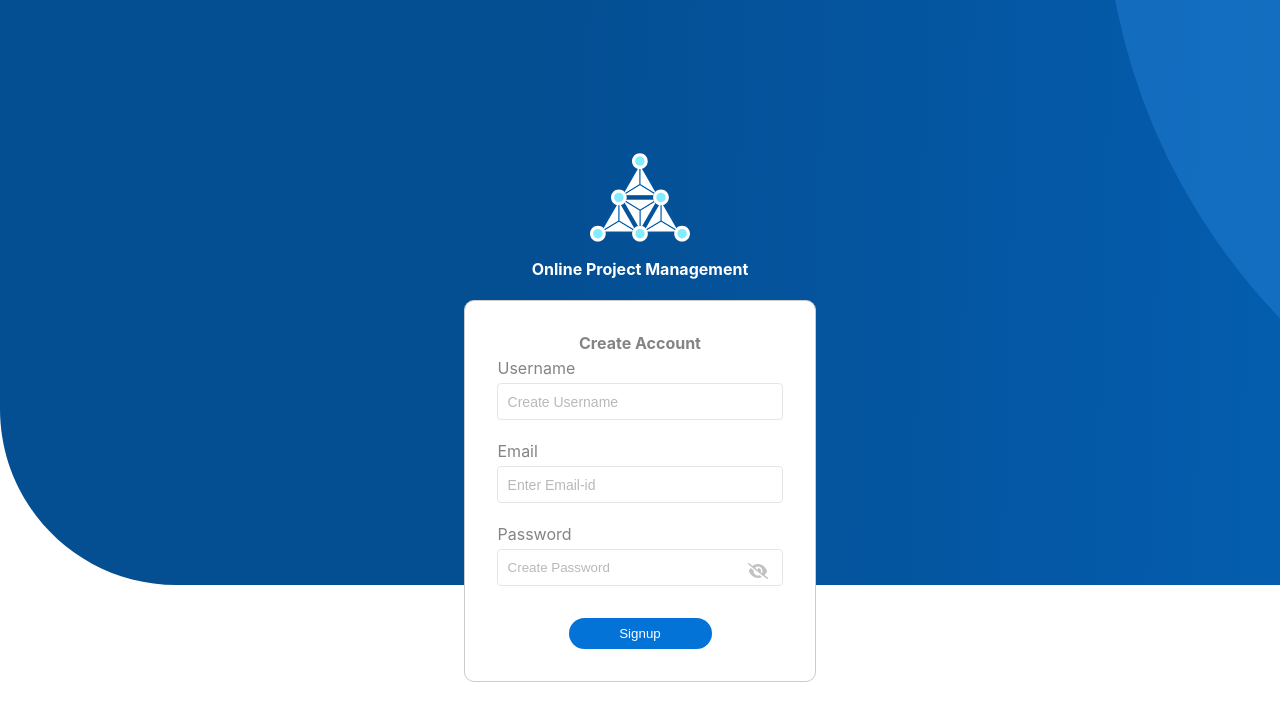
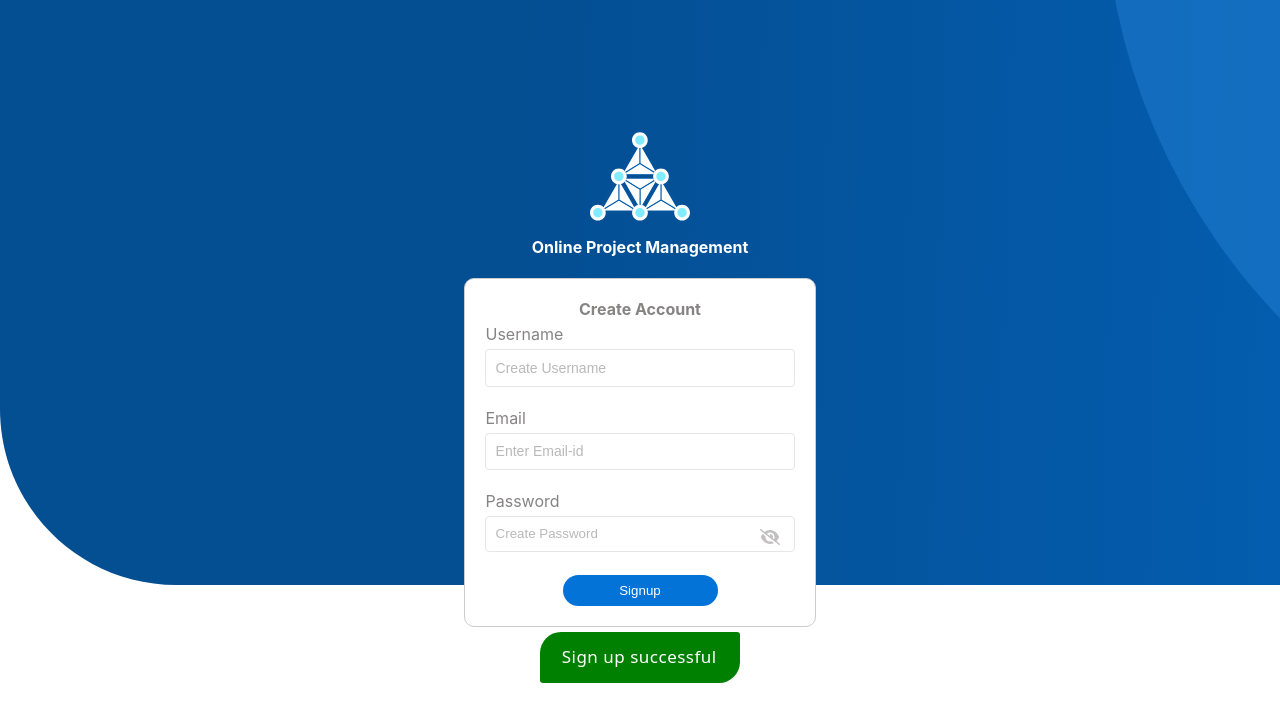
Before and after one commit to Rahulzhp/onlinemang, a React (Create React App) app in the folder frontend/: page / in a window 1280 px wide. Shown: the top 722 px of the page. Built offline with nearby package versions, Linux system fonts and the light colour scheme.

Commit message:
added all icons and css

```diff
--- a/frontend/src/Dashboard/Dashboard.js
+++ b/frontend/src/Dashboard/Dashboard.js
@@ -90,8 +90,8 @@ export default function DashboardCard() {
           console.log(er)
         })
     }
-    else if (sort == "") {
-      axios.get(`https://gold-dull-caiman.cyclic.app/project/sort/${sort}?search=${search}&page=${currentPage}`)
+    else if (sort == "project") {
+      axios.get(`https://gold-dull-caiman.cyclic.app/project/sort/project?search=${search}&page=${currentPage}`)
         .then((res) => {
           setData(res.data.data);
           setTotalPages(res.data.totalPages);
@@ -129,18 +129,7 @@ export default function DashboardCard() {
         })
         .catch((err) => console.log(err));
     }
-    else {
-      console.log(sort)
-      axios.get(`https://gold-dull-caiman.cyclic.app/project/sort/${sort}?search=${search}&page=${currentPage}`)
-        .then((res) => {
-          console.log(res)
-          setData(res.data.data);
-          setTotalPages(res.data.totalPages);
-        })
-        .catch((er) => {
-          console.log(er)
-        })
-    }
+
 
   }
   return (
--- a/frontend/src/Signup/Signup.css
+++ b/frontend/src/Signup/Signup.css
@@ -34,7 +34,7 @@ form * {
     display: flex;
     flex-direction: column;
     align-items: center;
-    padding: 2rem;
+    padding: 20px;
     border: 1px solid #ccc;
     border-radius: 10px;
     background-color: white;
@@ -89,7 +89,7 @@ form>span {
 .login-container button {
     width: 50%;
     padding: 0.5rem;
-    margin-top: 1rem;
+    margin-top: 7px;
     background-color: rgb(4, 115, 215);
     color: #fff;
     border: none;
@@ -132,11 +132,11 @@ form>span {
     margin: auto;
     justify-content: center;
     align-items: center;
-    margin-top: -20px;
+    margin-top: 5px;
 }
 
 .innerprojadd {
-    width: 20%;
+    width: 57%;
     height: 51px;
     margin: auto;
     background-color: green;
--- a/frontend/src/Signup/Signup.js
+++ b/frontend/src/Signup/Signup.js
@@ -14,7 +14,7 @@ const Signup = () => {
     const [usernameError, setusernameError] = useState(false);
     const [emailError, setEmailError] = useState(false);
     const [passwordError, setPasswordError] = useState(false);
-    const [signsucess, setsignsucess] = useState(false)
+    const [signsucess, setsignsucess] = useState(true)
     const [disable, setdisable] = useState(false)
     const payload = {
         name,
```
